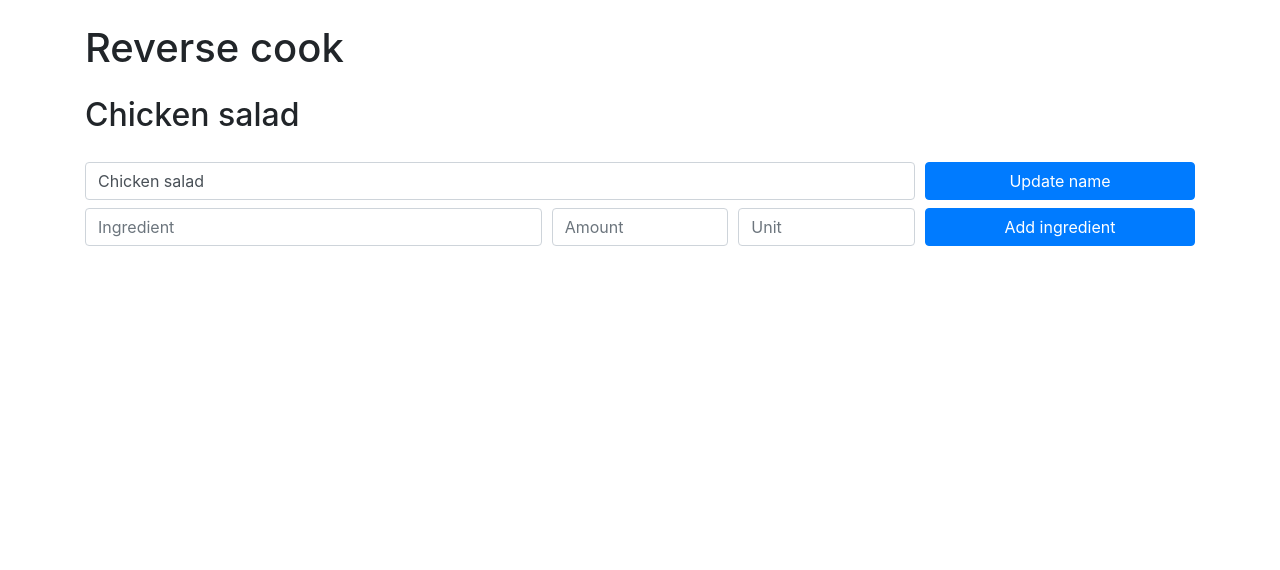
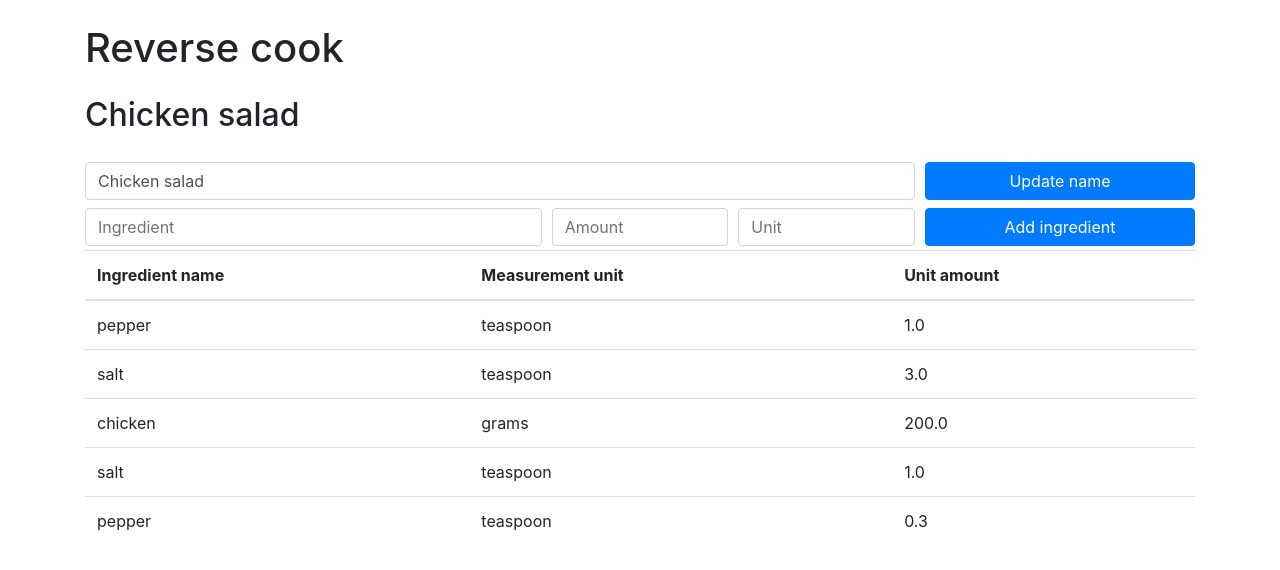
Before and after one commit to scogra17/CookbookApp, a Flask app: page /update/3 in a window 1280 px wide. Shown: the top 570 px of the page. Run offline with Flask 2, Linux system fonts and the light colour scheme; data comes from the database, SQL or seed files in the repository; both versions use the stored data as it was after the commit; some libraries are stand-ins or nearby versions.

Commit message:
list ingredients on recipe page

```diff
--- a/app.py
+++ b/app.py
@@ -98,12 +98,18 @@ def delete(id):
 def update(id):
 	recipe = Recipe.query.get_or_404(id)
 
+	recipe_ingredients = db.session.query((Recipe.name).label('recipe_name'),\
+		(Ingredient.name).label('ingredient_name'),\
+		(Ingredient.measurement_unit).label('measurement_unit'),\
+		(RecipeIngredient.unit_amount).label('unit_amount'))\
+		.filter(Recipe.id == RecipeIngredient.recipe_id)\
+		.filter(Ingredient.id == RecipeIngredient.ingredient_id)\
+		.filter(Recipe.id == id).all()
+
+	print(recipe_ingredients, file=sys.stdout)
+
 	if request.method == 'POST':
-		# print('app.route: /update/' + str(recipe.id), file=sys.stdout)
-		# print('control flow: POST')
-		# print('data pre-submit: recipe.name: ' + recipe.name, file=sys.stdout)
 		recipe.name = request.form['name']
-		# print('data post-submit: recipe.name: ' + recipe.name, file=sys.stdout)
 
 		try:
 			db.session.commit()
@@ -113,10 +119,9 @@ def update(id):
 
 	else:
 		title = "Update Data"
-		# print('app.route: /update/' + str(recipe.id), file=sys.stdout)
-		# print('control flow: !POST')
-		# print('data: recipe.name: ' + recipe.name, file=sys.stdout)
-		return render_template('update.html', title=title, recipe=recipe)
+		#TODO: and ingredients as parameter and update update.html
+		return render_template('update.html', title=title, recipe=recipe,\
+			recipe_ingredients=recipe_ingredients)
 
 
 @app.route('/update/<int:id>/add_ingredient', methods=['POST'])
@@ -125,38 +130,27 @@ def add_ingredient(id):
 	recipeName = recipe.name
 	# ingredient must already be in ingredient list. we only choose ingredient name
 	# and amount here
-
 	if request.method == 'POST':
 		ingredient_name = request.form['ingredient_name']
 		ingredient_unit = request.form['ingredient_unit']
 		unit_amount = request.form['unit_amount']
 
 		print('ingredient.name: ' + ingredient_name, file=sys.stdout)
+
 		# check ingredient table for ingredient_name
 		ingredient = Ingredient.query.filter(Ingredient.name == ingredient_name).filter(Ingredient.measurement_unit == ingredient_unit).all()
 		if len(ingredient) != 1:
 			return "This ingredient is not in the database. Add separately."
 		else:
-			print('id: ' + str(id), file=sys.stdout)
-			print('ingredient[0].id: ' + str(ingredient[0].id), file=sys.stdout)
-			print('unit_amount: ' + str(unit_amount), file=sys.stdout)
-
-			new_stuff2 = RecipeIngredient(recipe_id=id, ingredient_id=ingredient[0].id, unit_amount=unit_amount)
-			print("new_stuff2")
-			print(new_stuff2)
+			new_stuff = RecipeIngredient(recipe_id=id, ingredient_id=ingredient[0].id, unit_amount=unit_amount)
 
 		try:
-			db.session.add(new_stuff2)
+			db.session.add(new_stuff)
 			db.session.commit()
 			return redirect('/update/' + str(id))
 		except:
 			return "There was a problem adding the ingredient."
 
 
-
-
-
-
-
 if __name__ == '__main__':
     app.run(debug=True)
--- a/templates/snippets/list_ingredients.html
+++ b/templates/snippets/list_ingredients.html
@@ -1,3 +1,24 @@
 <div class="container">
-
-</divf>
+	{% if recipe_ingredients|length < 1 %}
+	<p>There are no ingredients added for this recipe!</p>
+	{% else %}
+	<table class="table">
+		<thead>
+			<tr>
+				<th>Ingredient name</th>
+				<th>Measurement unit</th>
+				<th>Unit amount</th>
+			</tr>
+		</thead>
+		<tbody>
+			{% for recipe_ingredient in recipe_ingredients %}
+			<tr>
+				<td>{{ recipe_ingredient.ingredient_name }}</td>
+				<td>{{ recipe_ingredient.measurement_unit }}</td>
+				<td>{{ recipe_ingredient.unit_amount }}</td>
+			</tr>
+			{% endfor %}
+		</tbody>
+	</table>
+	{% endif %}
+</div>
```
Also changed, not shown: README.md, test.db.
